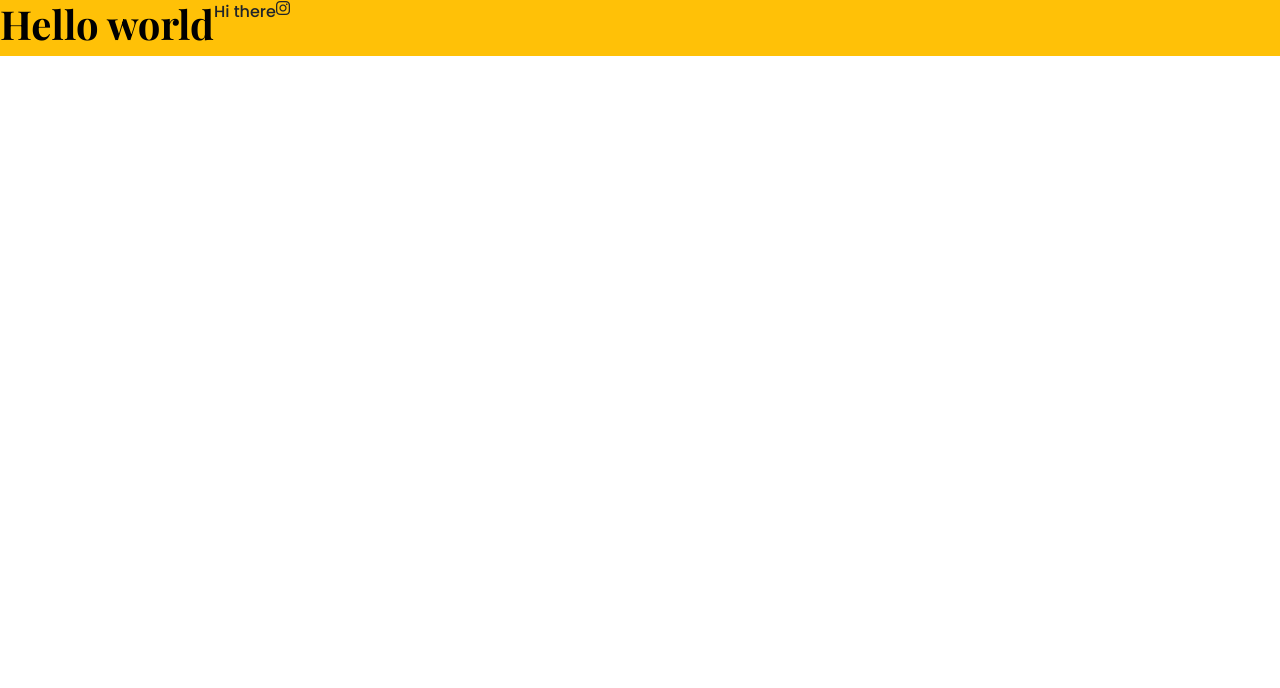
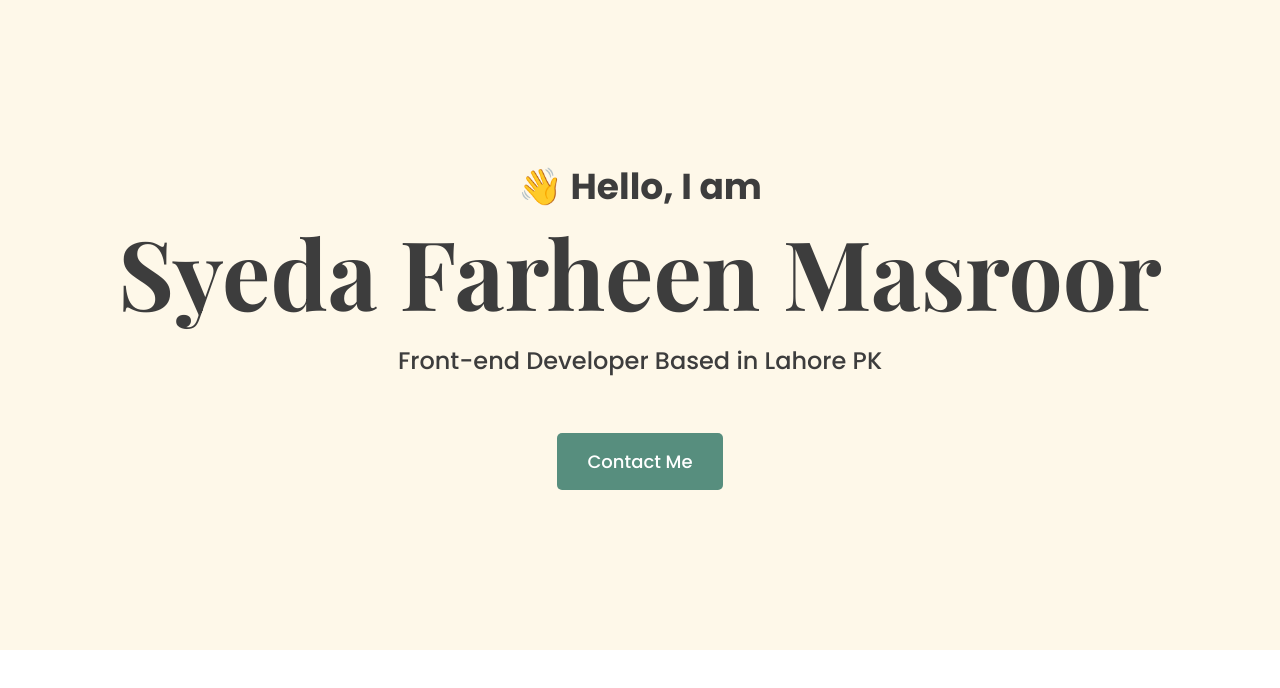
Before and after one commit to SyedaFarheen1/SheCodes-Responsive-Portfolio, a plain HTML site: page index.html in a window 1280 px wide. Drawn offline with nearby package versions, Linux system fonts and the light colour scheme.

Commit message:
created homepage hero

```diff
--- a/index.html
+++ b/index.html
@@ -1,12 +1,6 @@
 <!DOCTYPE html>
 <html lang="en">
   <head>
-    <meta charset="UTF-8" />
-    <meta http-equiv="X-UA-Compatible" content="IE=edge" />
-    <link rel="stylesheet" href="styles/portfolio.css" />
-    <meta name="viewport" content="width=device-width, initial-scale=1.0" />
-    <title>Document</title>
-
     <link
       href="https://cdn.jsdelivr.net/npm/bootstrap@5.0.0-beta2/dist/css/bootstrap.min.css"
       rel="stylesheet"
@@ -30,12 +24,21 @@
       src="https://kit.fontawesome.com/ddc3ee268a.js"
       crossorigin="anonymous"
     ></script>
+
+    <meta charset="UTF-8" />
+    <meta http-equiv="X-UA-Compatible" content="IE=edge" />
+    <link rel="stylesheet" href="styles/portfolio.css" />
+    <meta name="viewport" content="width=device-width, initial-scale=1.0" />
+    <title>Portfolio</title>
   </head>
   <body>
-    <div class="d-flex bg-warning">
-      <h1>Hello world</h1>
-      <p>Hi there</p>
-      <i class="fab fa-instagram"></i>
+    <div class="hero">
+      <p>👋 Hello, I am</p>
+      <h1>Syeda Farheen Masroor</h1>
+      <h2 class="mb-5">Front-end Developer Based in Lahore PK</h2>
+      <div>
+        <a href="#" class="btn">Contact Me</a>
+      </div>
     </div>
   </body>
 </html>
--- a/styles/portfolio.css
+++ b/styles/portfolio.css
@@ -1,10 +1,65 @@
-h1 {
-  color: black;
-  font-family: "Playfair Display", serif;
+:root {
+  --background-color: #fef8e9;
+  --button-color: #578e7e;
+  --text-color: #3d3d3d;
+  --heading-font-family: "Playfair Display", serif;
+  --body-font-family: "Poppins", sans-serif;
+}
+
+body {
+  color: var(--text-color);
+  font-family: var(--body-font-family);
+}
+
+h1,
+h2,
+h3,
+h4 {
+  font-family: var(--heading-font-family);
   font-weight: bold;
 }
 
 p {
-  font-family: "Poppins", sans-serif;
   font-weight: normal;
 }
+
+.btn {
+  background-color: var(--button-color);
+  color: white;
+  border: none;
+  font-size: 18px;
+  line-height: 27px;
+  padding: 15px 30px;
+  border-radius: 5px;
+  cursor: pointer;
+}
+
+.btn:hover {
+  background-color: white;
+  color: var(--button-color);
+  font-weight: bold;
+  border: 3px solid var(--button-color);
+}
+
+.hero {
+  background-color: var(--background-color);
+  text-align: center;
+  padding: 160px 20px;
+}
+
+.hero h1 {
+  font-size: 96px;
+}
+
+.hero p {
+  font-size: 36px;
+  font-weight: bold;
+  margin: 0;
+}
+
+.hero h2 {
+  font-family: var(--body-font-family);
+  font-size: 24px;
+  line-height: 2;
+  font-weight: normal;
+}
```
